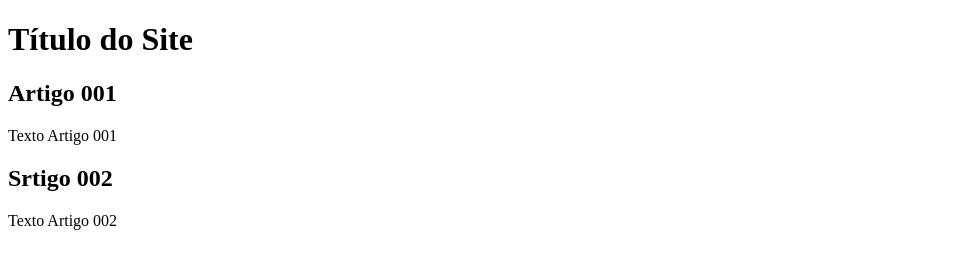
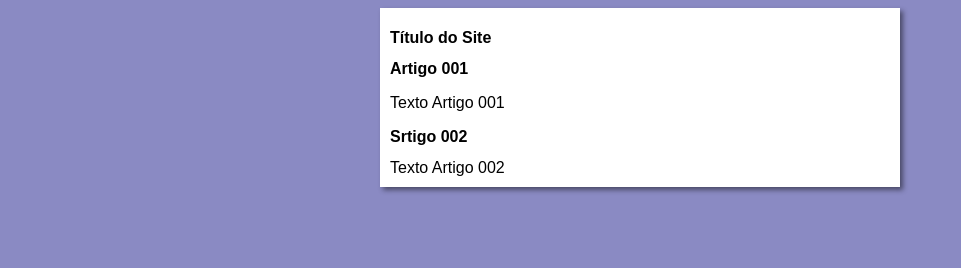
Before and after one commit to BrunoChaves1/projeto-site, a plain HTML site: page index.html in a window 1280 px wide. Shown: the whole page, without its empty margins (0-961 px from the left). Drawn offline with Linux system fonts and the light colour scheme.

Commit message:
iniciei o design

```diff
--- /dev/null
+++ b/estilos/style.css
@@ -0,0 +1,16 @@
+* {
+    font-family: arial, helvetica, sans-serif;
+    font-size: 16px;
+}
+
+body {
+    background-color: rgba(15, 15, 133, 0.486);
+}
+
+main {
+    background-color: white;
+    width: 500px;
+    margin: auto;
+    padding: 10px;
+    box-shadow: 3px 3px 5px rgba(0, 0, 0, 0.473);
+}
--- a/index.html
+++ b/index.html
@@ -5,6 +5,7 @@
     <meta http-equiv="X-UA-Compatible" content="IE=edge">
     <meta name="viewport" content="width=device-width, initial-scale=1.0">
     <title>Titulo do Site</title>
+    <link rel="stylesheet" href="estilos/style.css">
 </head>
 <body>
     <main>
```
